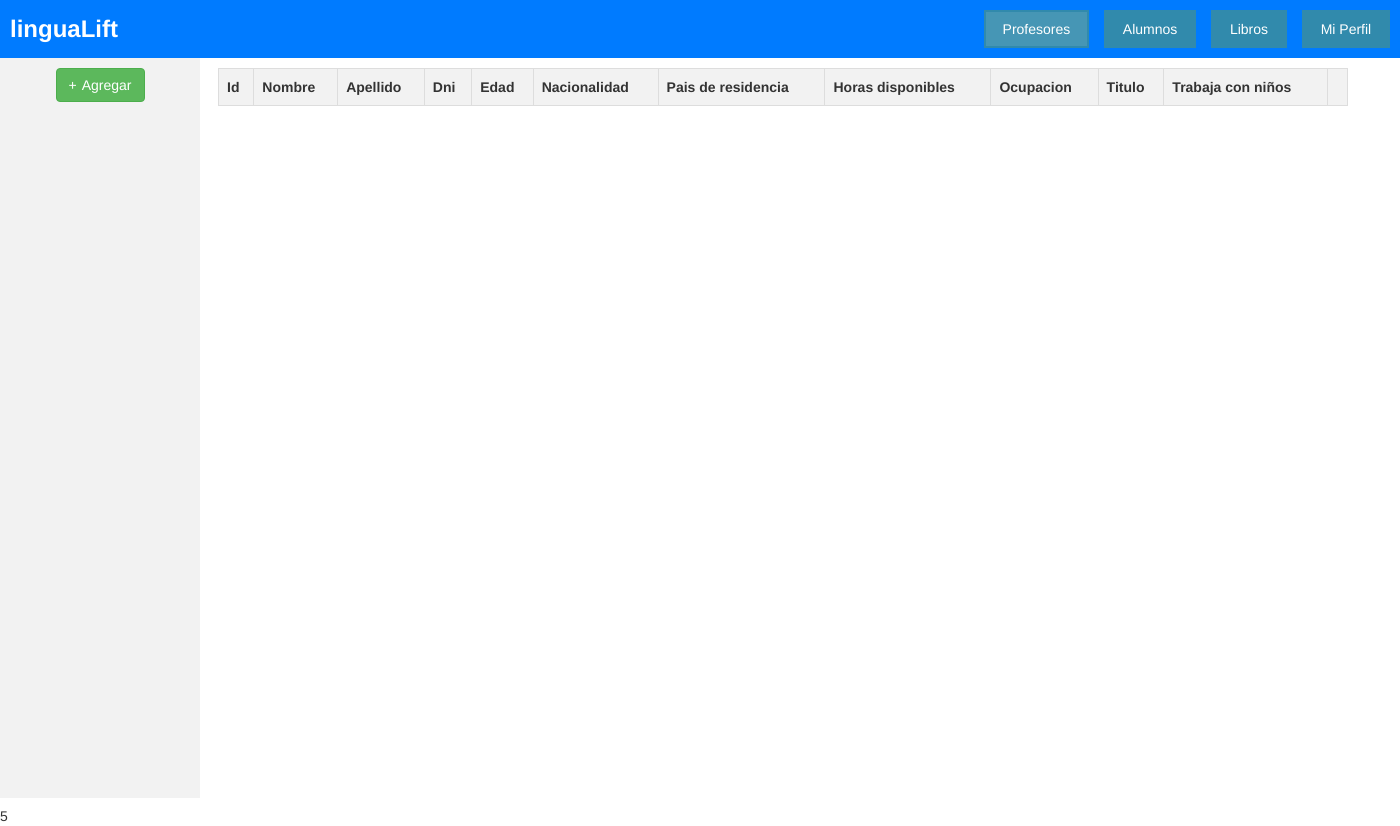
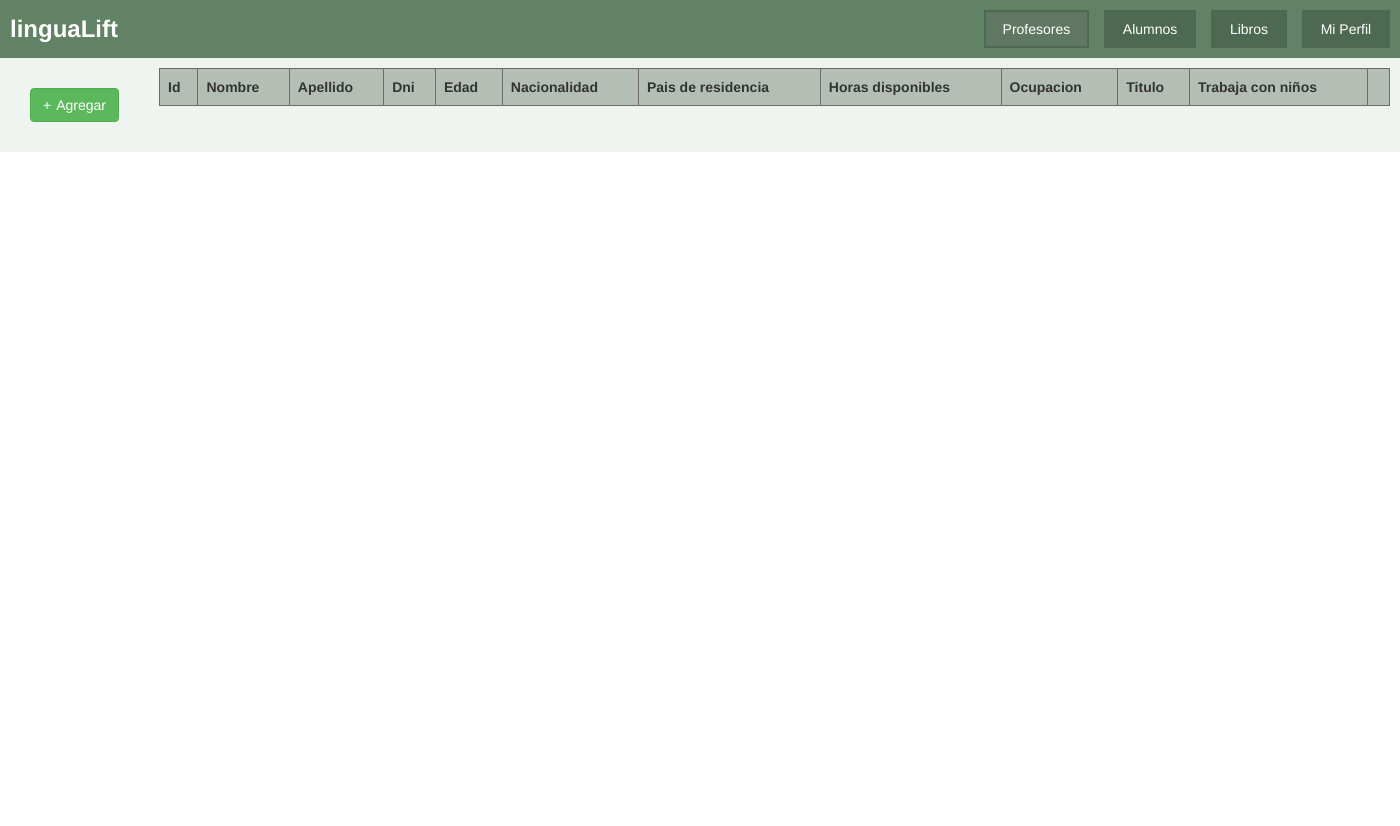
Before and after one commit to germanalvarez8/lingua-lift, a PHP site: page / in a window 1400 px wide. After the commit the page ends 152 px from the top, so only its background shows below. Run offline with PHP 8.4, Linux system fonts and the light colour scheme; data that the repository does not hold is empty.

Commit message:
New style

```diff
--- a/Public/styles.css
+++ b/Public/styles.css
@@ -1,23 +1,25 @@
 
 .layout {
-    width: 1366px;
-    height: 768px;
-
+    width: auto;
+    height: auto;
     display: grid;
     grid:
         "leftSide body rightSide" 1fr
         "footer footer footer" auto
         / auto 1fr auto;
-    gap: 8px;
 }
-.body { grid-area: body; }
+
+.body {
+    grid-area: body;
+    background-color: #eff4f0;
+}
+
 .footer { grid-area: footer; }
 
 .sidebar {
-    width: 200px;
-    padding: 10px;
-    background-color: #f2f2f2;
-    text-align: center;
+    width: auto;
+    padding: 30px;
+    background-color: #eff4f0;
 }
 
 .body {
@@ -30,9 +32,9 @@
     color: #fff !important;
     font-weight: 500;
     padding: 0.5em 1.2em;
-    background: #318aac;
+    background: #4e6951;
     border: 2px solid;
-    border-color: #318aac;
+    border-color: #4e6951;
     position: relative;
 }
 
@@ -65,18 +67,18 @@ table {
 }
 
 th, td {
-    border: 1px solid #ddd;
+    border: 1px solid rgb(110, 106, 106);
     padding: 8px;
     text-align: left;
 }
 
 th {
-    background-color: #f2f2f2;
+    background-color: #b5beb5;
 }
 
 nav {
     display: flex;
-    background-color: #007bff;
+    background-color: #618264;
     color: #fff;
     padding: 10px;
     align-items: center;
--- a/index.php
+++ b/index.php
@@ -34,7 +34,6 @@
         </button>
         </div>
         <div class="body" id="contenido"></div>
-        <div class="footer">5</div>
     </section>
 
     <div id="modalAgregar" class="modal">
@@ -45,5 +44,6 @@
     </div>
     <script src="js/scripts.js"></script>
     <script src="js/teacher.js"></script>
+    <script src="js/student.js"></script>
 </body>
 </html>
--- a/js/teacher.js
+++ b/js/teacher.js
@@ -111,7 +111,7 @@ function createTeacher() {
         success: function(data) {
         },
         error: function (xhr, ajaxOptions, thrownError) {
-            console.log(xhr, ajaxOptions, thrownError);
+            event.preventDefault();
             alert(thrownError);
         }
     });
```
Also changed, not shown: App/Controllers/StudentController.php (+21 -3 lines), docker-compose.yml (added, +27 -0 lines), js/scripts.js (+0 -77 lines), js/student.js (added, +98 -0 lines).
